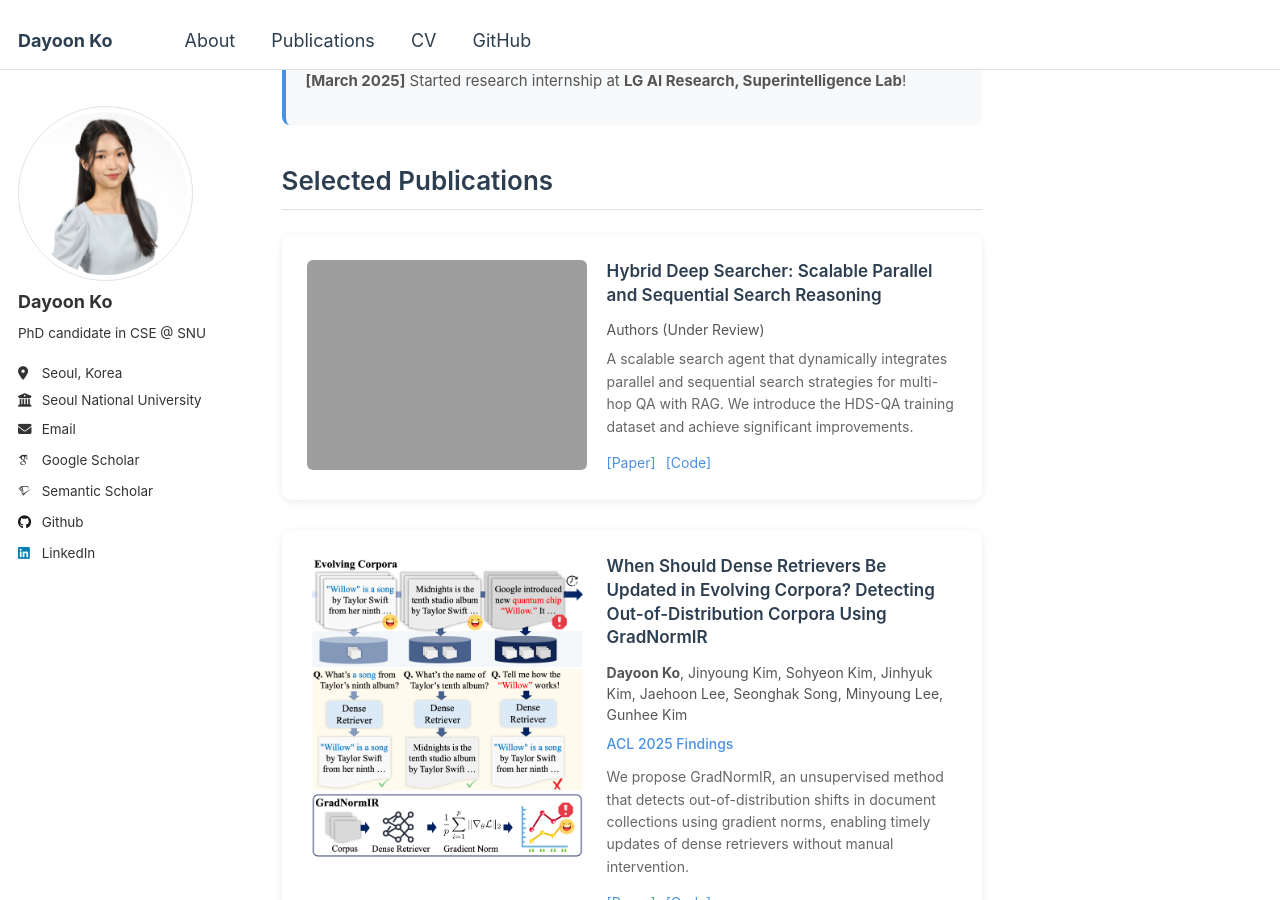
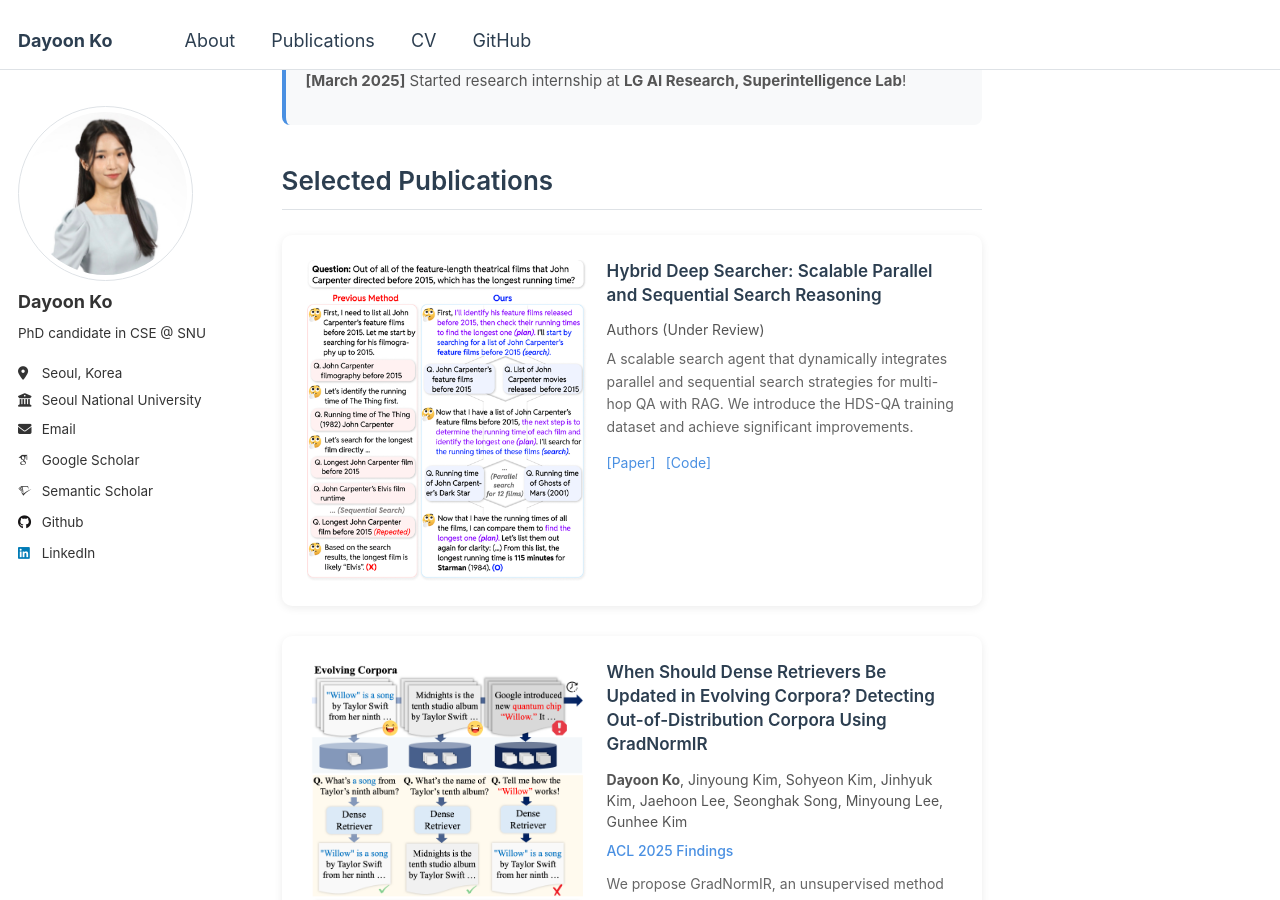
Before and after one commit to dayoon-ko/dayoon-ko.github.io, a Jekyll site: the page built from _pages/about.md, in a window 1280 px wide and 900 px high, scrolled down 656 px. Built offline with Jekyll 4.4.1, drawn with Linux system fonts in a browser that asks for light colours; some web fonts are replaced.

Commit message:
Update minor error

```diff
--- a/_pages/about.md
+++ b/_pages/about.md
@@ -181,7 +181,7 @@ redirect_from:
 
 <div class="pub-item">
   <div class="pub-img">
-    <img src="https://dayoon-ko.github.io/images/hds.pdf" alt="HybridDeepSearcher">
+    <img src="https://dayoon-ko.github.io/images/hds.png" alt="HybridDeepSearcher">
   </div>
   <div class="pub-detail">
     <div class="pub-title">Hybrid Deep Searcher: Scalable Parallel and Sequential Search Reasoning</div>
```
